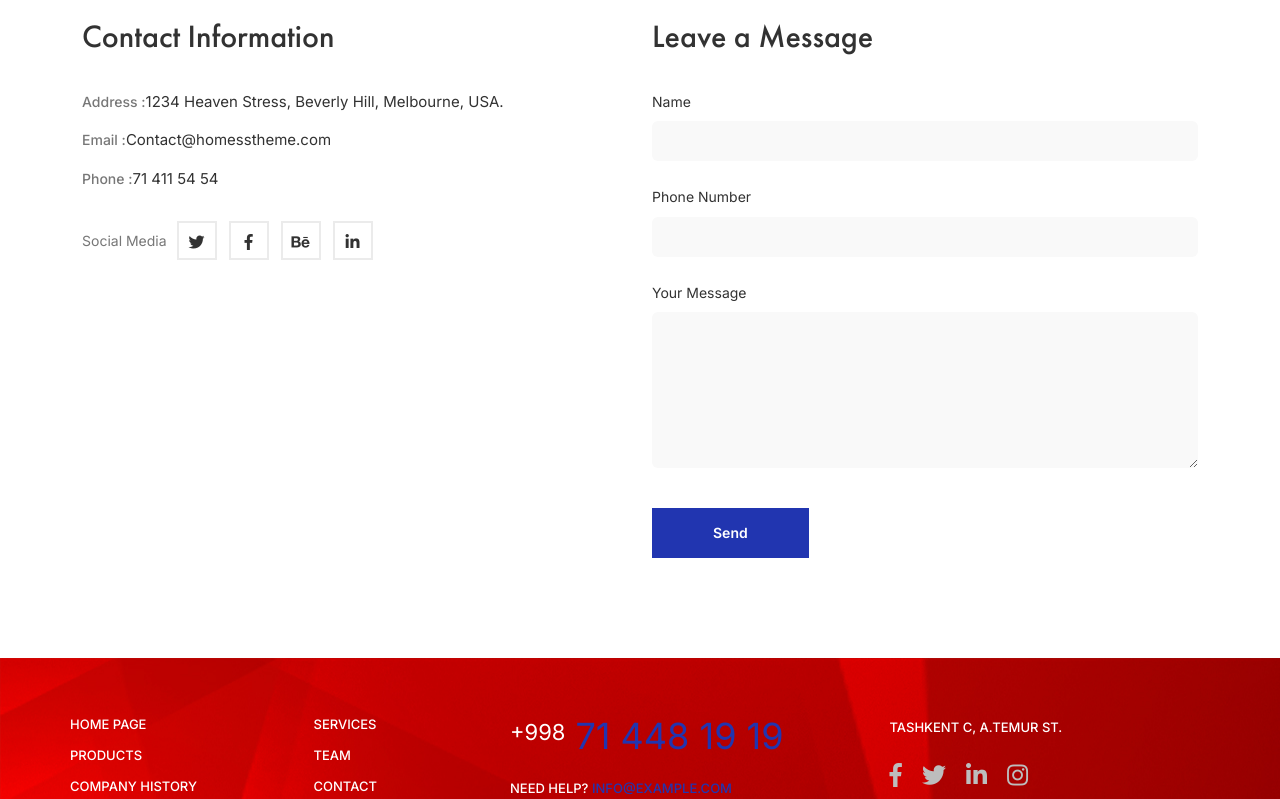
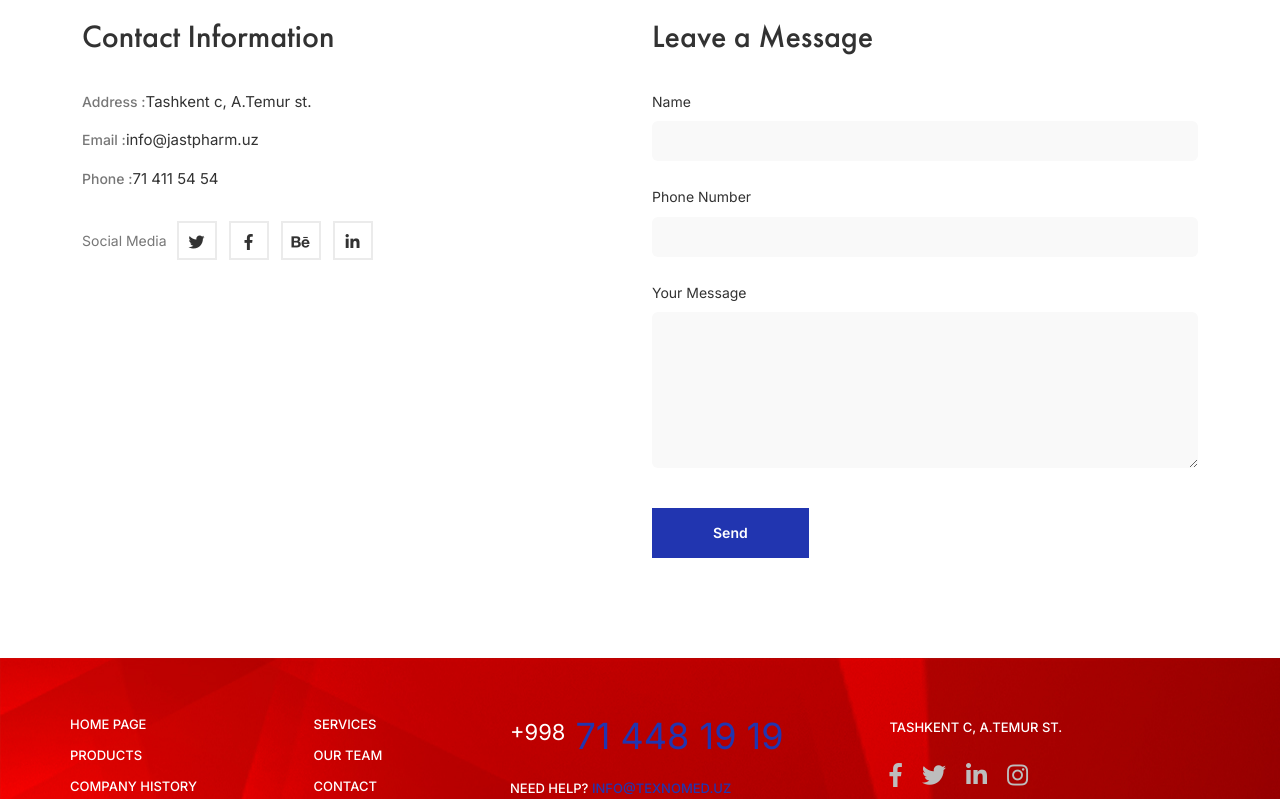
Before and after one commit to ozodbek0304/jastpharm, a Next.js app: page /contact in a window 1280 px wide. Shown: the part 720-1519 px from the top of the page. Built offline with nearby package versions, Linux system fonts and the light colour scheme.

Commit message:
translation

```diff
--- a/public/locales/en.json
+++ b/public/locales/en.json
@@ -45,5 +45,6 @@
     "JasPharm - Onlayn tibbiy xizmatlar kompaniyasi": "JasPharm - Online medical services company",
     "Yordam kerakmi?": "Need help?",
     "Barcha huquqlar himoyalangan.": "All rights reserved.",
-    "Sayt ishlab chiquvchi": "Site developer"
+    "Sayt ishlab chiquvchi": "Site developer",
+    "To'plamni ko'rish": "View the collection"
 }
--- a/public/locales/ru.json
+++ b/public/locales/ru.json
@@ -45,5 +45,6 @@
     "JasPharm - Onlayn tibbiy xizmatlar kompaniyasi": "JasPharm - Компания онлайн медицинских услуг",
     "Yordam kerakmi?": "Нужна помощь?",
     "Barcha huquqlar himoyalangan.": "Все права защищены.",
-    "Sayt ishlab chiquvchi": "Разработчик сайта"
+    "Sayt ishlab chiquvchi": "Разработчик сайта",
+    "To'plamni ko'rish": "Посмотреть коллекцию"
 }
--- a/src/components/contact/ContactMap.tsx
+++ b/src/components/contact/ContactMap.tsx
@@ -6,7 +6,7 @@ const ContactMap = () => {
             <div className="map-area">
                 <div className="container">
                     <div className="map">
-                        <iframe src="https://www.google.com/maps/embed?pb=!1m18!1m12!1m3!1d3026.739437128524!2d-112.03815768505712!3d40.6576737793378!2m3!1f0!2f0!3f0!3m2!1i1024!2i768!4f13.1!3m3!1m2!1s0x87528d869d1ee20d%3A0x335b2f731059605a!2sUSANA%20Amphitheatre!5e0!3m2!1sen!2sbd!4v1608483260130!5m2!1sen!2sbd"></iframe>
+                        <iframe src="https://www.google.com/maps/embed?pb=!1m18!1m12!1m3!1d1498.9855761046933!2d69.22000885709726!3d41.28773229999998!2m3!1f0!2f0!3f0!3m2!1i1024!2i768!4f13.1!3m3!1m2!1s0x38ae8b2f5a84b25f%3A0xf934f004dd798141!2sSoff%20Study%20zamonaviy%20kasblar%20markazi!5e0!3m2!1suz!2s!4v1716792890064!5m2!1suz!2s"></iframe>
                     </div>
                 </div>
             </div>
--- a/src/components/home/HomeContact.tsx
+++ b/src/components/home/HomeContact.tsx
@@ -22,15 +22,15 @@ const HomeContact = () => {
                                 </div>
                                 <div className="c-contact d-sm-flex">
                                     <span className="primary-color pr-1">{t("Manzil")} : </span>
-                                    <p>1234 Heaven Stress, Beverly Hill, Melbourne, USA.</p>
+                                    <p>{t("header_address")}</p>
                                 </div>
                                 <div className="c-email d-sm-flex">
                                     <span className="primary-color pr-1">{t("Email")} : </span>
-                                    <p>Contact@homesstheme.com</p>
+                                    <p>info@jastpharm.uz</p>
                                 </div>
                                 <div className="c-number d-sm-flex">
                                     <span className="primary-color pr-1">{t("Tel")} : </span>
-                                    <p>71 411 54 54</p>
+                                    <p>{" "}71 411 54 54</p>
                                 </div>
                                 <div className="c-social-link d-sm-flex align-items-center mt-15">
                                     <span className="primary-color d-inline-block pr-10">
--- a/src/layout/footers/FooterTwo.tsx
+++ b/src/layout/footers/FooterTwo.tsx
@@ -54,7 +54,7 @@ const FooterTwo = () => {
                           <li className="footer-mail mt-28">
                             <span>
                               {t("Yordam kerakmi?")}{" "}
-                              <Link href="mailto:contact@example.com">info@example.com</Link>
+                              <Link href="mailto:info@texnomed.uz">info@texnomed.uz</Link>
                             </span>
                           </li>
                         </ul>
--- a/src/layout/footers/components/FooterLinksTwo.tsx
+++ b/src/layout/footers/components/FooterLinksTwo.tsx
@@ -15,7 +15,7 @@ const FooterLinksTwo = () => {
       </li>
       <li>
         <Link href="/contact" className="position-relative d-inline-block">
-          {t("Jamoa")}
+          {t("ourTeam")}
         </Link>
       </li>
       <li>
```
